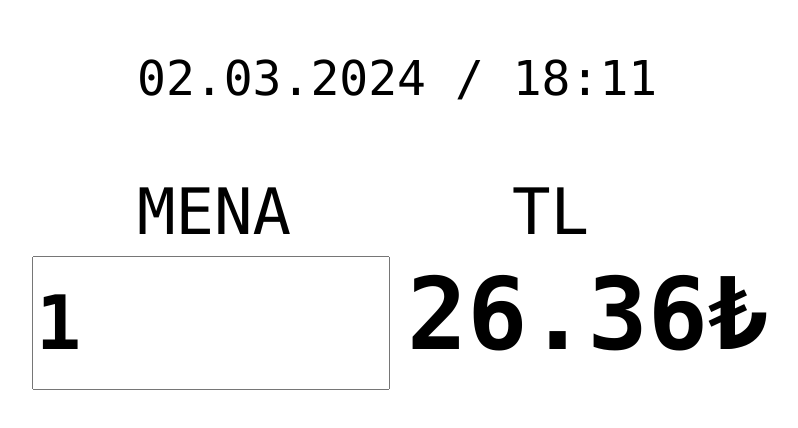
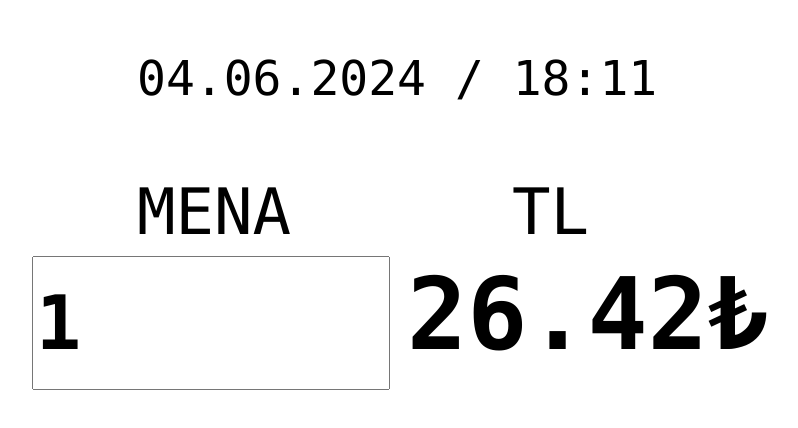
Before and after one commit to kayyraa/mena_usd_to_tl, a plain HTML site: page index.html in a window 1280 px wide. Shown: the whole page, without its empty margins (343-1141 px from the left). Drawn offline with Linux system fonts and the light colour scheme.

Commit message:
Update index.html

```diff
--- a/index.html
+++ b/index.html
@@ -9,7 +9,7 @@
         <span class="tlabel">TL</span>
         <input placeholder="2.71$" value="1" class="usd" id="usd" type="number">
         <span class="tl" id="tl"></span>
-        <span class="time">02.03.2024 / 18:11</span>
+        <span class="time">04.06.2024 / 18:11</span>
     </body>
     <style>
         .time {
@@ -67,7 +67,7 @@
         function update() {
             const usdValue = parseFloat(mena.value);
             const menaDecimal = 5;
-            const dollar = 31.35
+            const dollar = 31.41
             const tlValue = (usdValue * (dollar - menaDecimal) + 0.01).toFixed(deci).replace(/\B(?=(\d{3})+(?!\d))/g, ",") + suff;
 
             turk.innerHTML = tlValue;
```
